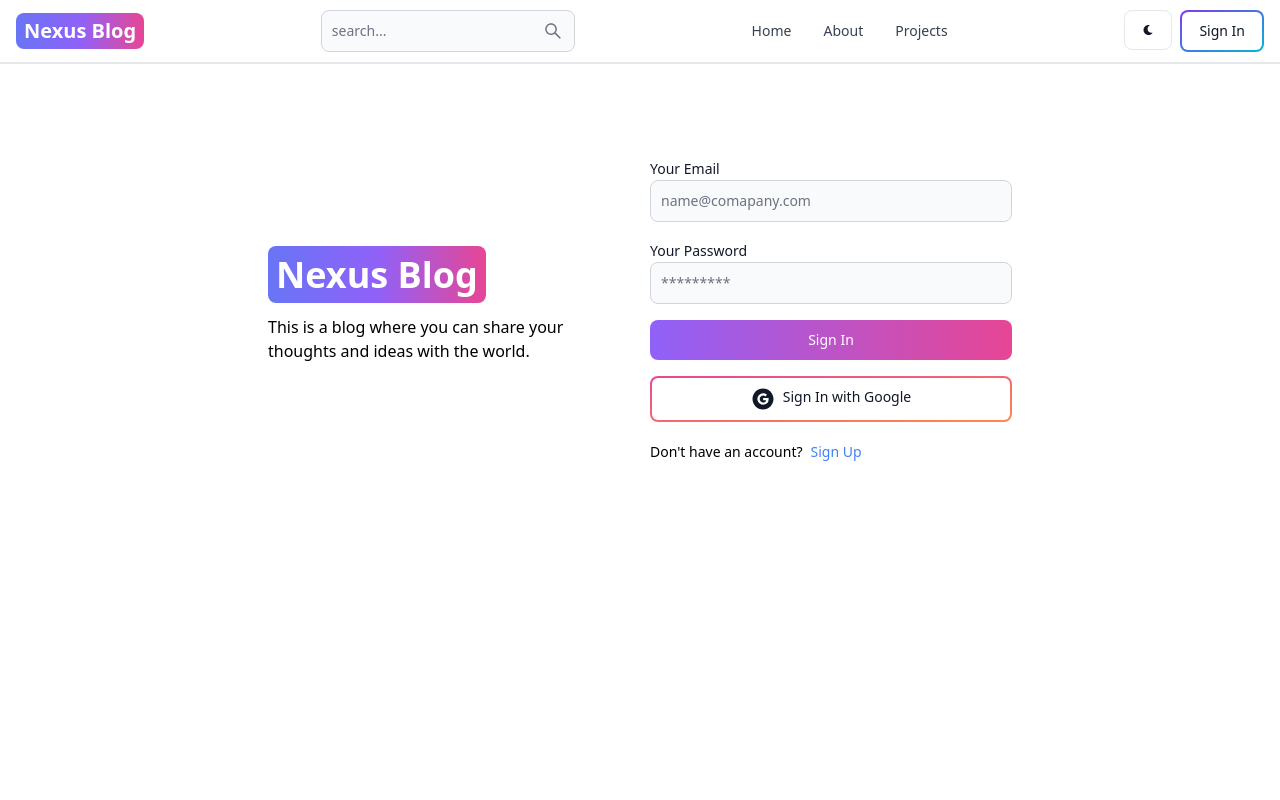
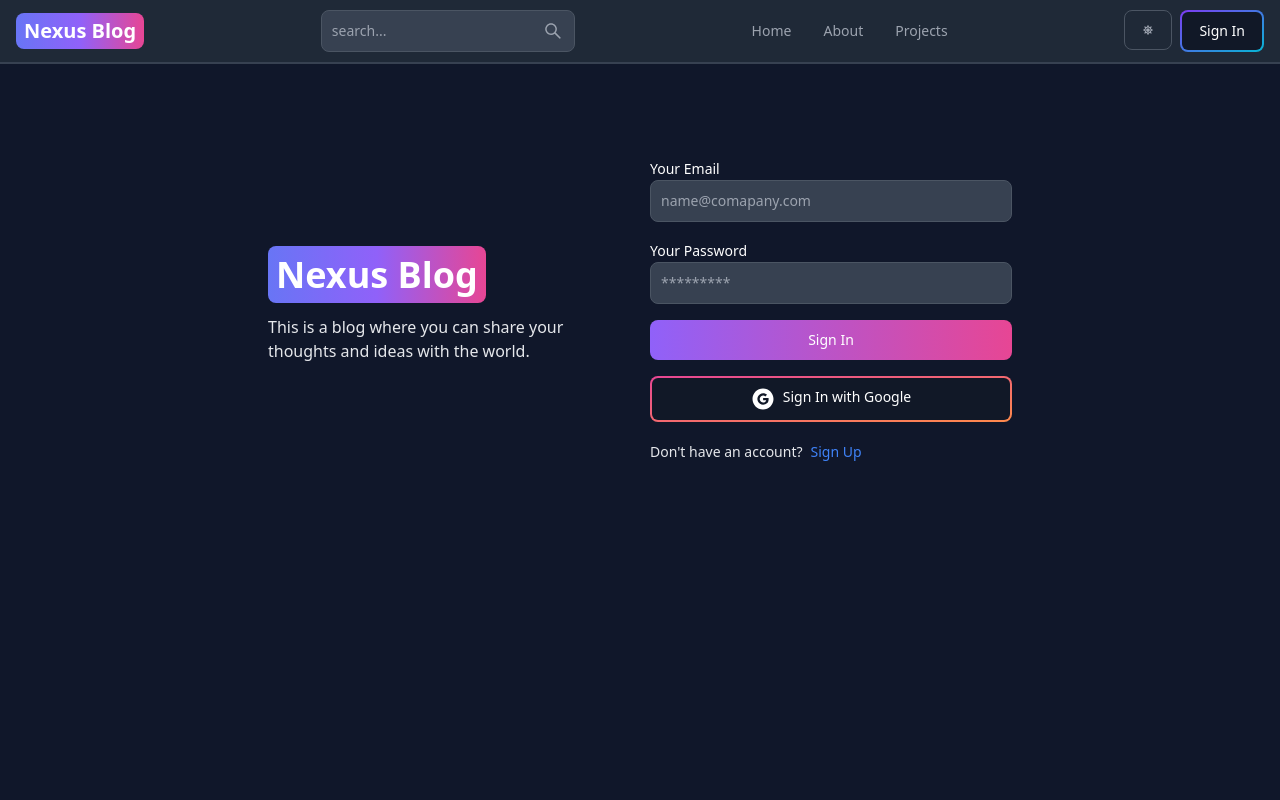
Before and after one commit to oshri1997/Nexus_Blog, a React (Vite) app in the folder frontend/: page /sign-in in a window 1280 px wide. Shown: the top 800 px of the page. Built offline with nearby package versions, Linux system fonts and the light colour scheme; no server answers.

Commit message:
add darkmode

```diff
--- a/frontend/src/components/Header.tsx
+++ b/frontend/src/components/Header.tsx
@@ -9,13 +9,16 @@
 } from "flowbite-react";
 import { Link } from "react-router-dom";
 import { AiOutlineSearch } from "react-icons/ai";
-import { FaMoon } from "react-icons/fa";
+import { FaMoon, FaSun } from "react-icons/fa";
 import { useLocation } from "react-router-dom";
-import { useSelector } from "react-redux";
 import { RootState } from "../redux/store";
+import { toggleTheme } from "../redux/theme/themeSlice";
+import { useDispatch, useSelector } from "react-redux";
 
 export default function Header() {
   const { currentUser } = useSelector((state: RootState) => state.user);
+  const { theme } = useSelector((state: RootState) => state.theme);
+  const dispatch = useDispatch();
   const path = useLocation().pathname;
   return (
     <Navbar className="border-b-2">
@@ -38,8 +41,12 @@
       </Button>
 
       <div className="flex gap-2 md:order-last ">
-        <Button className="hidden w-12 h-10 sm:inline" color="gray">
-          <FaMoon />
+        <Button
+          onClick={() => dispatch(toggleTheme())}
+          className="hidden w-12 h-10 sm:inline"
+          color="gray"
+        >
+          {theme === "light" ? <FaMoon /> : <FaSun />}
         </Button>
         {currentUser ? (
           <Dropdown
@@ -69,7 +76,7 @@
         <Navbar.Toggle />
       </div>
 
-      <Navbar.Collapse className="">
+      <Navbar.Collapse>
         <Link className="cursor-pointer" to="/">
           <Navbar.Link active={path === "/"} as={"div"}>
             Home
--- /dev/null
+++ b/frontend/src/components/ThemeProvider.tsx
@@ -0,0 +1,17 @@
+import { useSelector } from "react-redux";
+import { RootState } from "../redux/store";
+
+interface ThemeProviderProps {
+  children: React.ReactNode;
+}
+
+export default function ThemeProvider({ children }: ThemeProviderProps) {
+  const { theme } = useSelector((state: RootState) => state.theme);
+  return (
+    <div className={theme}>
+      <div className="bg-white text-gray-700 dark:text-gray-200 dark:bg-[rgb(16,23,42)] min-h-screen">
+        {children}
+      </div>
+    </div>
+  );
+}
--- a/frontend/src/main.tsx
+++ b/frontend/src/main.tsx
@@ -5,12 +5,14 @@
 import { store, persistor } from "./redux/store.ts";
 import { Provider } from "react-redux";
 import { PersistGate } from "redux-persist/integration/react";
-
+import ThemeProvider from "./components/ThemeProvider.tsx";
 ReactDOM.createRoot(document.getElementById("root")!).render(
   <React.StrictMode>
     <PersistGate persistor={persistor}>
       <Provider store={store}>
-        <App />
+        <ThemeProvider>
+          <App />
+        </ThemeProvider>
       </Provider>
     </PersistGate>
   </React.StrictMode>
--- a/frontend/src/redux/store.ts
+++ b/frontend/src/redux/store.ts
@@ -2,9 +2,11 @@
 import { persistReducer, persistStore } from "redux-persist";
 import storage from "redux-persist/lib/storage";
 import userReducer from "./user/userSlice";
+import themeReducer from "./theme/themeSlice";
 
 const rootReducer = combineReducers({
   user: userReducer,
+  theme: themeReducer,
 });
 
 const persistConfig = {
--- /dev/null
+++ b/frontend/src/redux/theme/themeSlice.ts
@@ -0,0 +1,22 @@
+import { createSlice } from "@reduxjs/toolkit";
+
+interface ThemeState {
+  theme: "light" | "dark";
+}
+
+const initialState: ThemeState = {
+  theme: "dark",
+};
+
+export const themeSlice = createSlice({
+  name: "theme",
+  initialState,
+  reducers: {
+    toggleTheme: (state) => {
+      state.theme = state.theme === "light" ? "dark" : "light";
+    },
+  },
+});
+
+export const { toggleTheme } = themeSlice.actions;
+export default themeSlice.reducer;
--- a/frontend/src/redux/user/userSlice.ts
+++ b/frontend/src/redux/user/userSlice.ts
@@ -7,7 +7,7 @@
   profilePicture: string;
 }
 
-export interface authState {
+interface authState {
   currentUser: User | null;
   loading: boolean;
 }
```
